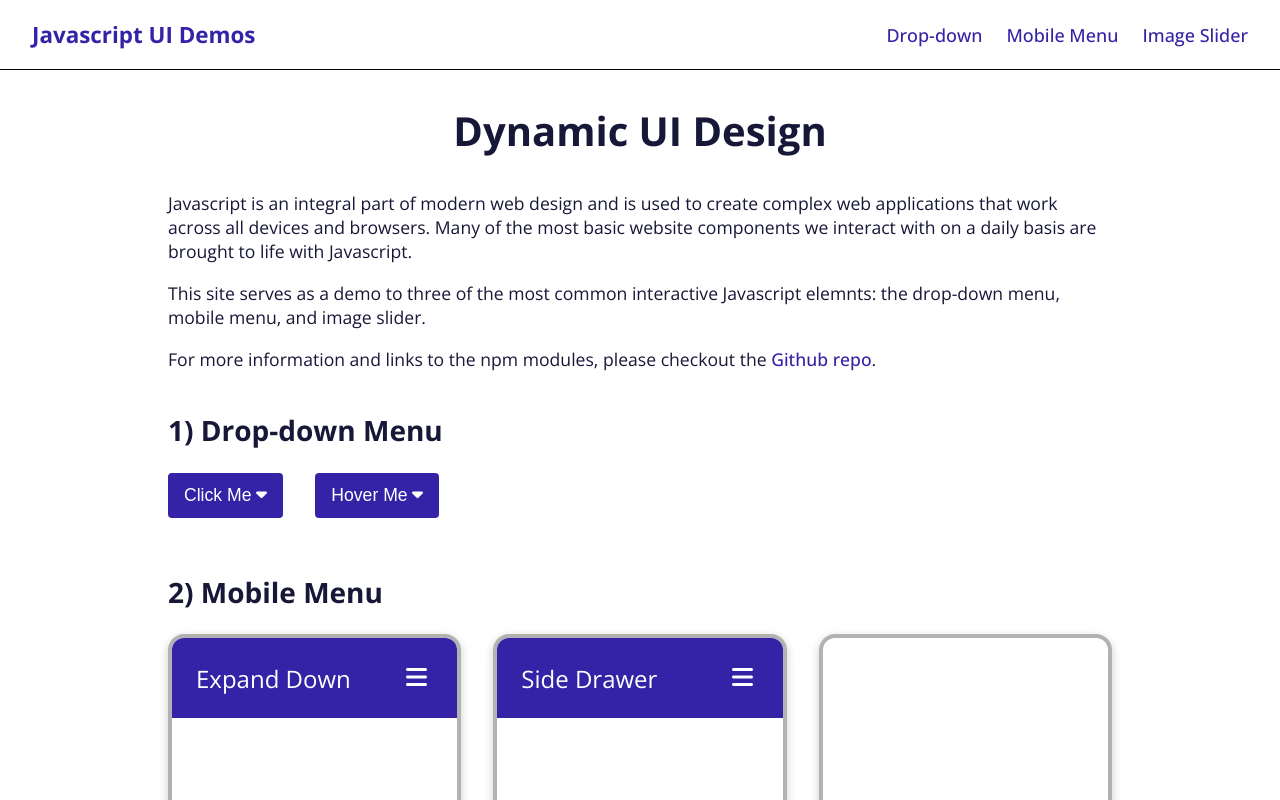
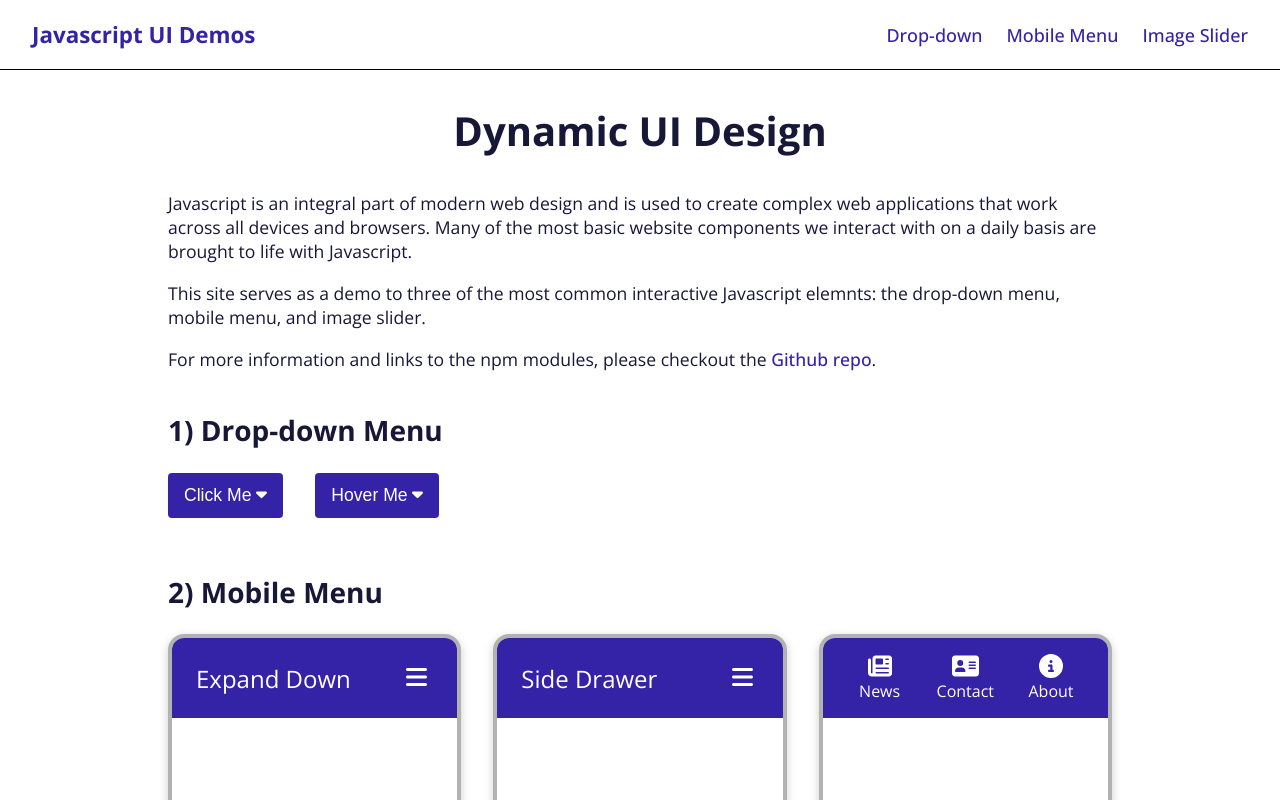
Before and after one commit to gregolive/dynamic-ui-design, a website built with webpack: page dist/index.html in a window 1280 px wide. Shown: the top 800 px of the page. Built offline with nearby package versions, Linux system fonts and the light colour scheme.

Commit message:
Build tabbed navbar

```diff
--- a/src/index.js
+++ b/src/index.js
@@ -4,6 +4,7 @@ import dropdown from './dropdown';
 import dropdownHover from './dropdown-hover';
 import navbarExpand from './navbar-expand';
 import navbarSide from './navbar-side';
+import navbarTabs from './navbar-tabs';
 
 const demoDropdowns = (() => {
   const links1 = [
@@ -39,6 +40,7 @@ const demoMobileNavs = (() => {
     const phones = document.querySelectorAll('.mobile-screen');
     phones[0].appendChild(navbarExpand(expandTitle, menuLinks));
     phones[1].appendChild(navbarSide(sideTitle, menuLinks));
+    phones[2].appendChild(navbarTabs(menuLinks));
   };
 
   return { init };
--- /dev/null
+++ b/src/navbar-tabs.js
@@ -0,0 +1,29 @@
+const menuTab = (link) => {
+  const tab = document.createElement('a');
+  tab.className = 'navtab-link';
+  tab.href = link.href;
+
+  if (typeof link.icon !== 'undefined') {
+    const icon = document.createElement('icon');
+    icon.className = `${link.icon} navtab-icon`;
+    tab.appendChild(icon);
+  }
+
+  if (typeof link.text !== 'undefined') {
+    tab.innerHTML += link.text;
+  }
+
+  return tab;
+};
+
+const navbarTabs = (menuLinks) => {
+  const nav = document.createElement('nav');
+
+  nav.id = 'navbar-tabs';
+  nav.className = 'navbar navbar-tabs';
+  menuLinks.forEach((link) => nav.appendChild(menuTab(link)));
+
+  return nav;
+};
+
+export default navbarTabs;
--- a/src/style.css
+++ b/src/style.css
@@ -206,7 +206,7 @@ ul {
 }
 
 .navbar-top {
-  color: white;
+  color: var(--nav-color);
   background-color: var(--primary-color);
   font-size: var(--nav-font-size);
   height: var(--nav-height);
@@ -320,4 +320,38 @@ ul {
   cursor: pointer;
 }
 
+/* Navbar Tabs */
+
+:root {
+  --navtab-font-size: 1rem;
+}
+
+.navbar-tabs {
+  background-color: var(--primary-color);
+  height: var(--nav-height);
+  flex-direction: row;
+  justify-content: space-evenly;
+}
+
+.navtab-link {
+  color: var(--nav-color);
+  font-size: var(--navtab-font-size);
+  min-width: 20%;
+  height: 100%;
+  display: flex;
+  flex-direction: column;
+  justify-content: center;
+  align-items: center;
+  gap: calc(var(--nav-height) / 30);
+}
+
+.navtab-link:hover {
+  color: var(--nav-color);
+  opacity: 0.8;
+}
+
+.navtab-icon {
+  font-size: calc(var(--navtab-font-size) * 1.5);
+}
+
 /* 3) IMAGE SLIDER */
```
Also changed, not shown: dist/index.html, 1 other file.
